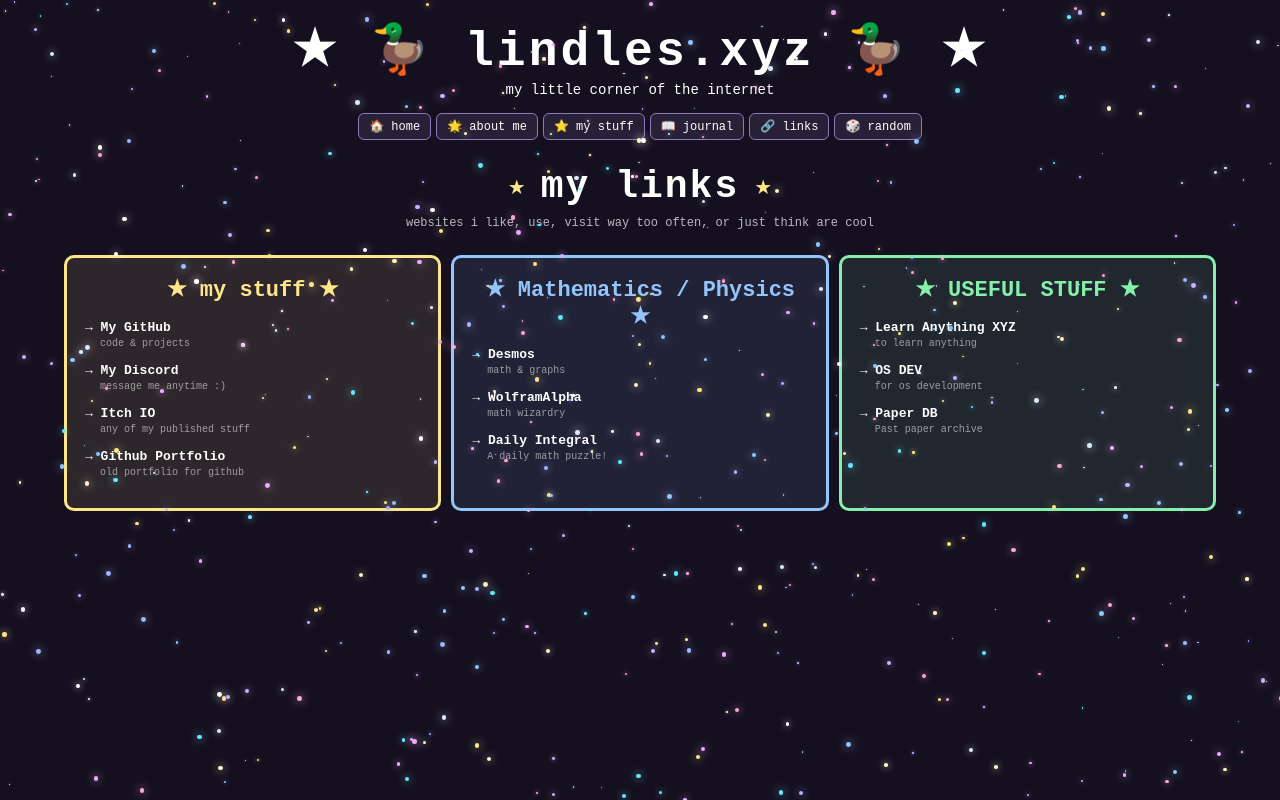
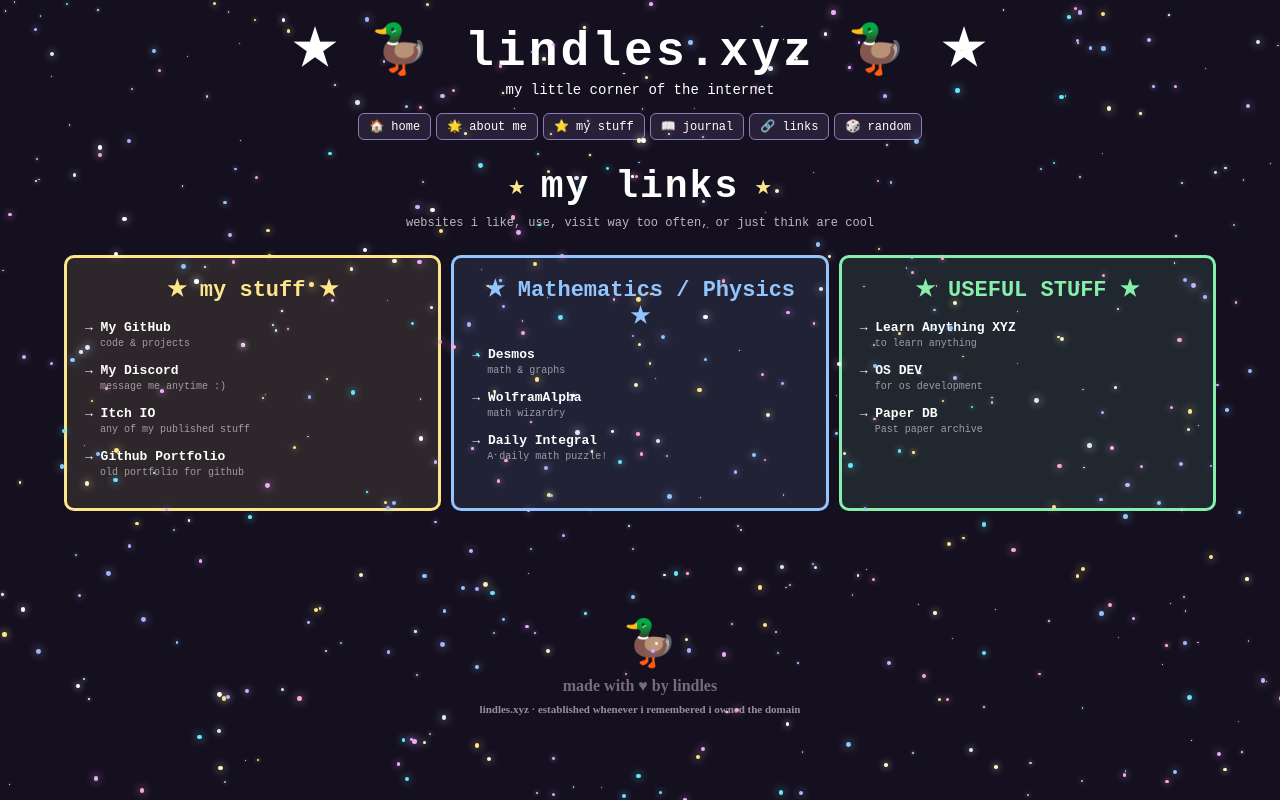
Before and after one commit to ZiggyZonko/DuckyHub, a website: page pages/links.html in a window 1280 px wide. Drawn offline with nearby package versions, Linux system fonts and the light colour scheme.

Commit message:
Links Finalised

```diff
--- a/pages/links.html
+++ b/pages/links.html
@@ -6,6 +6,7 @@
     <link rel="stylesheet" href="../styles/style.css">
     <link rel="stylesheet" href="../styles/star.css">
     <link rel="stylesheet" href="../styles/link.css">
+    <link rel="stylesheet" href="../styles/footer.css">
 
     <script type="importmap">
     {
@@ -180,6 +181,22 @@
 
         </main>
 
+    <footer>
+
+            <div class="footer-duck">
+                🦆
+            </div>
+
+            <p>
+                made with ♥ by lindles
+            </p>
+
+            <p class="footer-small">
+                lindles.xyz · established whenever i remembered i owned the domain
+            </p>
+
+        </footer>
+
     </div>
 
 
--- a/script.js
+++ b/script.js
@@ -117,6 +117,7 @@ console.log("Enter the ducky mainframe....")
 
     });
 
+
 //========== Math Problem ========= //
 const randomNumber =
     Math.floor(Math.random() * numberOfProblems) + 1;
--- a/server.js
+++ b/server.js
@@ -4,7 +4,7 @@ const express = require("express");
 const { MongoClient } = require("mongodb");
 
 const app = express();
-const PORT = 3000;
+const PORT = 3001;
 
 // ===============================
 // Middleware
```
